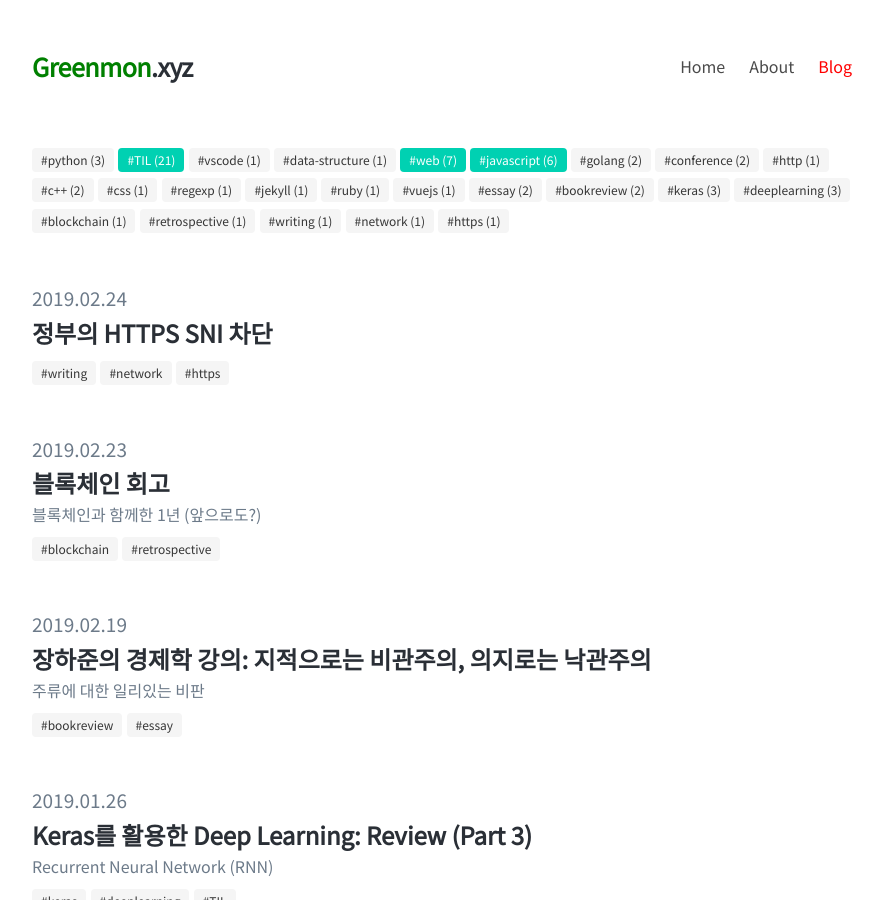
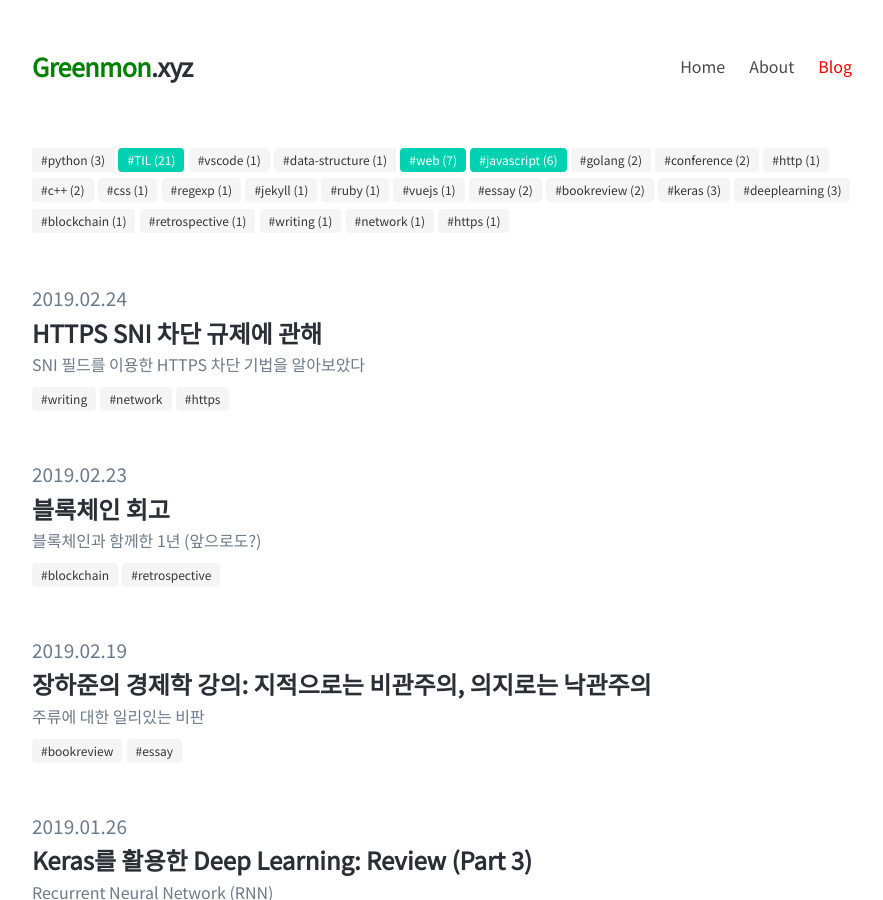
Before and after one commit to greenmonn/greenmonn.github.io, a Jekyll site: the page built from blog.html, in a window 1280 px wide and 900 px high. Shown: the whole window, without its empty margins (192-1075 px from the left). Built offline with Jekyll 4.4.1, drawn with Linux system fonts in a browser that asks for light colours; some web fonts are replaced.

Commit message:
Minor modification on post content

```diff
--- a/_posts/2019-02-24-sni-monitoring-on-https.md
+++ b/_posts/2019-02-24-sni-monitoring-on-https.md
@@ -1,7 +1,9 @@
 ---
-title: "정부의 HTTPS SNI 차단"
+title: "HTTPS SNI 차단 규제에 관해"
 tags: [writing, network, https]
 ---
+
+SNI 필드를 이용한 HTTPS 차단 기법을 알아보았다
 <!--more-->
 
 ## 인터넷 사이트 차단
```
